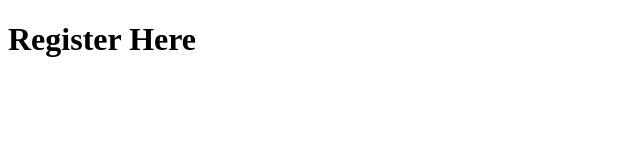
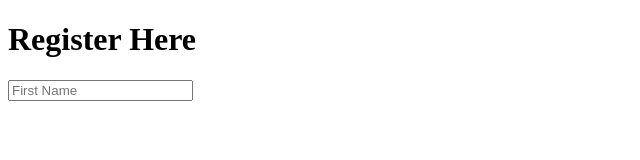
Before and after one commit to Rakesh-608/git-task2, a plain HTML site: page base.html in a window 1280 px wide. Shown: the whole page, without its empty margins (0-640 px from the left). Drawn offline with Linux system fonts and the light colour scheme.

Commit message:
first name

```diff
--- a/base.html
+++ b/base.html
@@ -7,5 +7,6 @@
 </head>
 <body>
     <h1>Register Here</h1>
+    <input type="text" placeholder="First Name"/>
 </body>
 </html>
```
